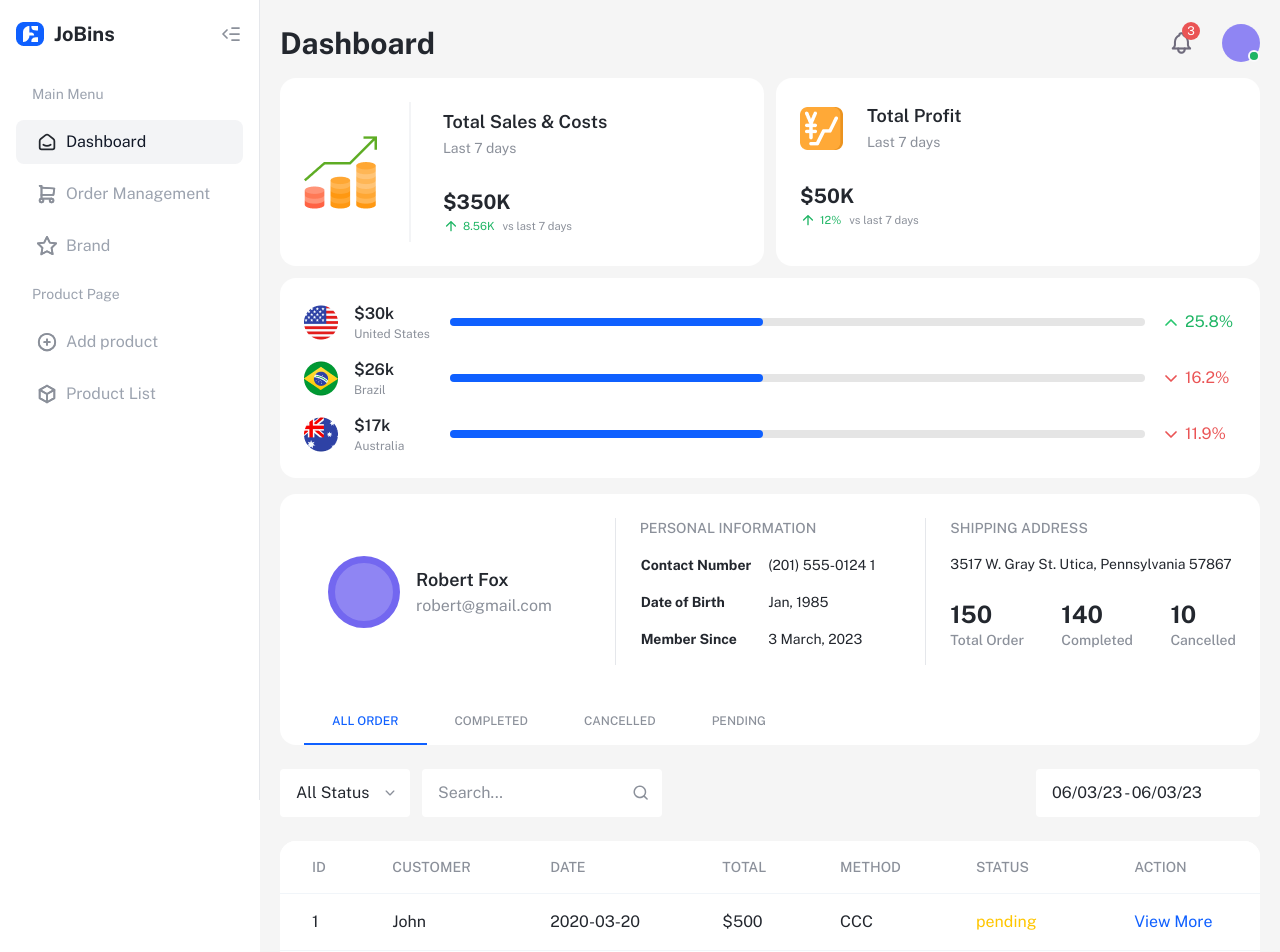
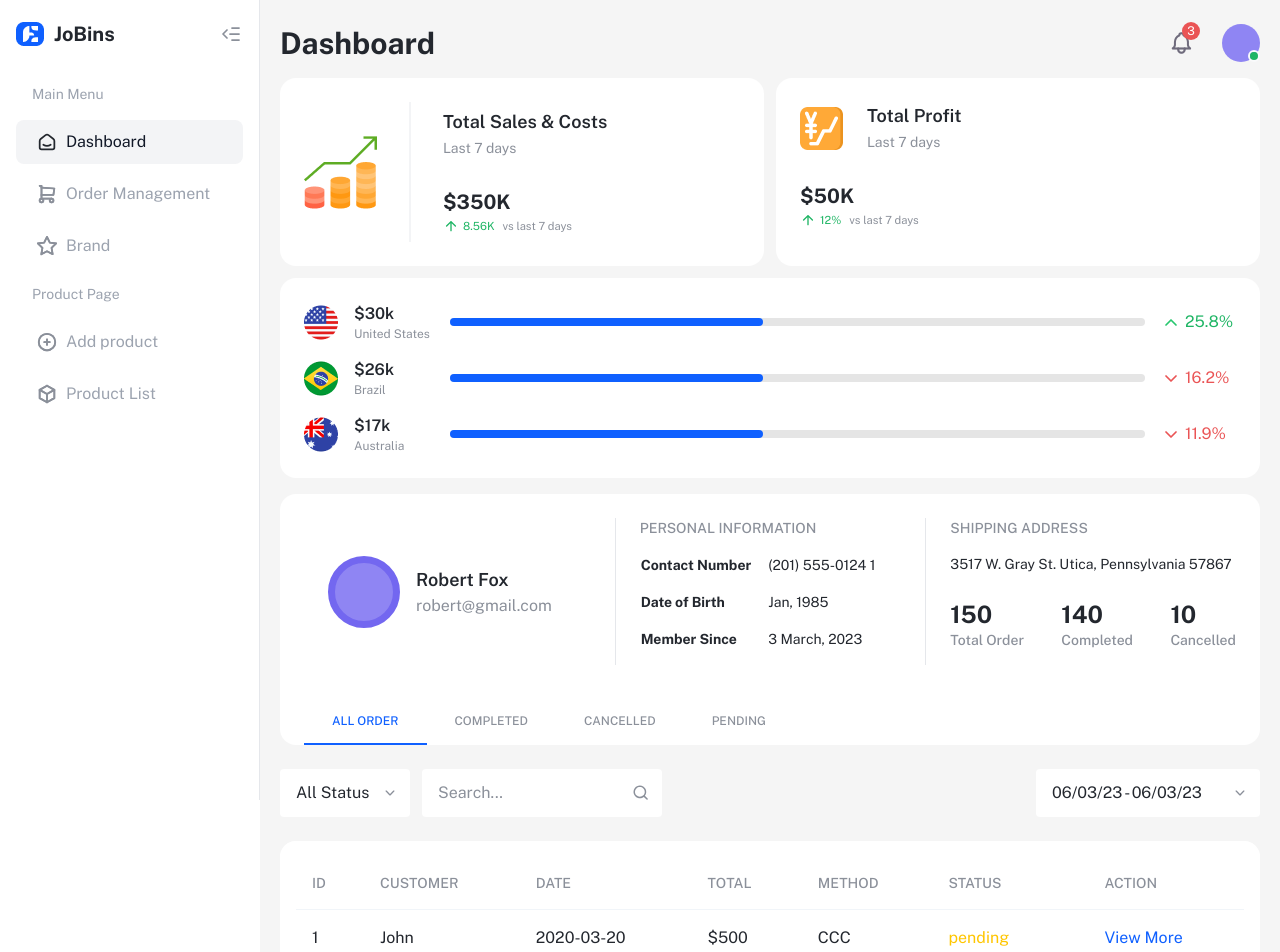
Before and after one commit to GwaraDon/jobins-frontend-challenge, a Next.js app: page /main-menu/dashboard in a window 1280 px wide. Shown: the top 952 px of the page. Built offline with nearby package versions, Linux system fonts and the light colour scheme.

Commit message:
Fix minor ui issues

```diff
--- a/app/components/CustomDateRange.tsx
+++ b/app/components/CustomDateRange.tsx
@@ -12,6 +12,7 @@ export default function CustomDateRange() {
       startDate: new Date(),
       endDate: new Date(),
       key: "selection",
+      colors: "#0F60FF",
     },
   ]);
   const parseDate = (date: any) => {
@@ -33,7 +34,7 @@ export default function CustomDateRange() {
   return (
     <div>
       <div className="form-group mb-0 relative">
-        <div className="relative">
+        <div className="relative inline-flex  items-center">
           <input
             readOnly
             type="text"
@@ -42,9 +43,33 @@ export default function CustomDateRange() {
             onClick={() => setDateOpen((dateOpen: any) => !dateOpen)}
             value={formatDate(state)}
           />
+          <button
+            type="button"
+            className="absolute right-[.75rem]"
+            onClick={() => setDateOpen((dateOpen: any) => !dateOpen)}
+          >
+            <svg
+              className={`w-4 h-4  pointer-events-none transition-transform ${
+                dateOpen ? "rotate-180" : ""
+              }`}
+              width="20"
+              height="21"
+              viewBox="0 0 20 21"
+              fill="none"
+              xmlns="http://www.w3.org/2000/svg"
+            >
+              <path
+                d="M5 8L10 13L15 8"
+                stroke="#8B909A"
+                strokeWidth="1.75"
+                strokeLinecap="round"
+                strokeLinejoin="round"
+              />
+            </svg>
+          </button>
         </div>
         {dateOpen && (
-          <div className="absolute top-100 end-0  p-3 rounded drop-shadow-md">
+          <div className="absolute top-100 end-0  bg-white dark:bg-slate-400 rounded drop-shadow-md">
             <DateRange
               editableDateInputs={true}
               onChange={(item: any) => setState([item.selection])}
--- a/app/components/Pagination.tsx
+++ b/app/components/Pagination.tsx
@@ -2,7 +2,7 @@ import Link from "next/link";
 import React from "react";
 function Pagination() {
   return (
-    <nav className={`navigation p-4`}>
+    <nav className={`pagination navigation `} aria-label="Pagination">
       <ul className="list-style-none flex">
         <li>
           <Link
--- a/app/components/Sidebar.tsx
+++ b/app/components/Sidebar.tsx
@@ -17,7 +17,7 @@ export default function Sidebar() {
       <aside
         className={` ${
           toggle ? "close-sidebar  " : " "
-        } sidebar transition-all duration-300  delay-50 flex  flex-col justify-start max-h-screen sticky top-0  border-e    `}
+        } sidebar transition-all duration-300  z-20 flex  flex-col justify-start max-h-screen sticky top-0  border-e    `}
       >
         <div className="logo-section px-4 py-5 relative flex items-center justify-between">
           <Link
@@ -32,7 +32,7 @@ export default function Sidebar() {
             title="Toggle Sidebar"
             className={`${
               toggle ? "rotate-180" : ""
-            } transition-transform delay-300`}
+            } transition-transform delay-100  z-[999]`}
             onClick={() => setToggle(!toggle)}
           >
             <svg
--- a/app/main-menu/brand/page.tsx
+++ b/app/main-menu/brand/page.tsx
@@ -4,7 +4,7 @@ import React from "react";
 export default function Brand() {
   const title = "Brand";
   return (
-    <div className="brand py-2 px-5">
+    <div className="brand py-2 px-5 grow  overflow-auto z-10">
       <Header title={title}></Header>
     </div>
   );
--- a/app/main-menu/dashboard/components/Table.tsx
+++ b/app/main-menu/dashboard/components/Table.tsx
@@ -1,32 +1,33 @@
 import Pagination from "@/app/components/Pagination";
+import ShowTable from "@/app/components/ShowTable";
 import Link from "next/link";
 import React from "react";
 
 export default function Table({ userlist }: { userlist: any }) {
   return (
-    <div className=" mt-6 rounded-2xl bg-white dark:bg-slate-800 max-w-full overflow-auto ">
+    <div className=" mt-6 p-4 rounded-2xl bg-white dark:bg-slate-800 max-w-full overflow-auto ">
       <table className="border-collapse table-auto w-full text-base">
         <thead className="bg-white">
           <tr className="uppercase p-6 ">
-            <th className="border-b border-slate-100 dark:border-slate-700 p-4 pl-8 text-muted text-sm font-medium text-left">
+            <th className="border-b border-slate-100 dark:border-slate-700 p-4  text-muted text-sm font-medium text-left">
               ID
             </th>
-            <th className="border-b border-slate-100 dark:border-slate-700 p-4 pl-8 text-muted text-sm font-medium text-left">
+            <th className="border-b border-slate-100 dark:border-slate-700 p-4  text-muted text-sm font-medium text-left">
               customer
             </th>
-            <th className="border-b border-slate-100 dark:border-slate-700 p-4 pl-8 text-muted text-sm font-medium text-left">
+            <th className="border-b border-slate-100 dark:border-slate-700 p-4  text-muted text-sm font-medium text-left">
               Date
             </th>
-            <th className="border-b border-slate-100 dark:border-slate-700 p-4 pl-8 text-muted text-sm font-medium text-left">
+            <th className="border-b border-slate-100 dark:border-slate-700 p-4  text-muted text-sm font-medium text-left">
               Total
             </th>
-            <th className="border-b border-slate-100 dark:border-slate-700 p-4 pl-8 text-muted text-sm font-medium text-left">
+            <th className="border-b border-slate-100 dark:border-slate-700 p-4  text-muted text-sm font-medium text-left">
               Method
             </th>
-            <th className="border-b border-slate-100 dark:border-slate-700 p-4 pl-8 text-muted text-sm font-medium text-left">
+            <th className="border-b border-slate-100 dark:border-slate-700 p-4  text-muted text-sm font-medium text-left">
               Status
             </th>
-            <th className="border-b border-slate-100 dark:border-slate-700 p-4 pl-8 text-muted text-sm font-medium text-left">
+            <th className="border-b border-slate-100 dark:border-slate-700 p-4  text-muted text-sm font-medium text-left">
               Action
             </th>
           </tr>
@@ -34,19 +35,19 @@ export default function Table({ userlist }: { userlist: any }) {
         <tbody className="bg-white">
           {userlist.map((user: any) => (
             <tr key={user.id} className="p-6">
-              <td className="border-b border-slate-100 dark:border-slate-700 p-4 pl-8">
+              <td className="border-b border-slate-100 dark:border-slate-700 p-4 ">
                 {user.id}
               </td>
-              <td className="border-b border-slate-100 dark:border-slate-700 p-4 pl-8">
+              <td className="border-b border-slate-100 dark:border-slate-700 p-4 ">
                 {user.customer}
               </td>
-              <td className="border-b border-slate-100 dark:border-slate-700 p-4 pl-8">
+              <td className="border-b border-slate-100 dark:border-slate-700 p-4 ">
                 {user.date}
               </td>
-              <td className="border-b border-slate-100 dark:border-slate-700 p-4 pl-8">
+              <td className="border-b border-slate-100 dark:border-slate-700 p-4 ">
                 ${user.total}
               </td>
-              <td className="border-b border-slate-100 dark:border-slate-700 p-4 pl-8">
+              <td className="border-b border-slate-100 dark:border-slate-700 p-4 ">
                 {user.method}
               </td>
               <td
@@ -54,11 +55,11 @@ export default function Table({ userlist }: { userlist: any }) {
                   user.status === "pending" ? "text-warning" : ""
                 } ${user.status === "completed" ? "text-success" : ""} ${
                   user.status === "rejected" ? "text-danger" : ""
-                }  border-b border-slate-100 dark:border-sborder-b dark:border-slate-700 p-4 pl-8`}
+                }  border-b border-slate-100 dark:border-sborder-b dark:border-slate-700 p-4 `}
               >
                 {user.status}
               </td>
-              <td className="border-b border-slate-100 dark:border-slate-700 p-4 pl-8">
+              <td className="border-b border-slate-100 dark:border-slate-700 p-4 ">
                 <Link href="#" className="capitalize text-primary">
                   view more
                 </Link>
@@ -67,8 +68,10 @@ export default function Table({ userlist }: { userlist: any }) {
           ))}
         </tbody>
       </table>
-
-      <Pagination></Pagination>
+      <div className="flex flex-wrap sm:justify-between justify-end items-center p-4 gap-3">
+        <ShowTable />
+        <Pagination></Pagination>
+      </div>
     </div>
   );
 }
--- a/app/main-menu/dashboard/page.tsx
+++ b/app/main-menu/dashboard/page.tsx
@@ -27,7 +27,7 @@ export default async function Dashboard() {
   // };
 
   return (
-    <div className="dashboard py-2 px-5 bg-neutral-100  grow  overflow-auto">
+    <div className="dashboard py-2 px-5 bg-neutral-100  grow  overflow-auto z-10">
       <Header title={title}></Header>
       <section className="dashbord ">
         <div className="grid grid-column items-center  w-full gap-3 mb-4">
@@ -222,7 +222,10 @@ export default async function Dashboard() {
       </section>
       <section className="filters my-6">
         <div className="flex">
-          <form action="" className="flex justify-between items-center w-full">
+          <form
+            action=""
+            className="flex  flex-wrap gap-4 justify-between items-center w-full"
+          >
             <div className="flex justify-start items-center">
               <div className="relative inline-flex  items-center">
                 <svg
--- a/app/main-menu/order-management/page.tsx
+++ b/app/main-menu/order-management/page.tsx
@@ -4,7 +4,7 @@ import React from "react";
 export default function OrderManagement() {
   const title = "Order Management";
   return (
-    <div className=" order-management py-2 px-5">
+    <div className=" order-management py-2 px-5 grow  overflow-auto z-10">
       <Header title={title}></Header>
     </div>
   );
--- a/app/product/add-product/page.tsx
+++ b/app/product/add-product/page.tsx
@@ -4,7 +4,7 @@ import React from "react";
 export default function AddProduct() {
   const title = "Add product";
   return (
-    <div>
+    <div className="  add-product py-2 px-5 grow  overflow-auto z-10">
       <Header title={title}></Header>
     </div>
   );
--- a/app/product/product-list/page.tsx
+++ b/app/product/product-list/page.tsx
@@ -4,7 +4,7 @@ import React from "react";
 export default function ProductList() {
   const title = "Product List";
   return (
-    <div>
+    <div className=" product-list py-2 px-5 grow  overflow-auto z-10">
       <Header title={title}></Header>
     </div>
   );
```
